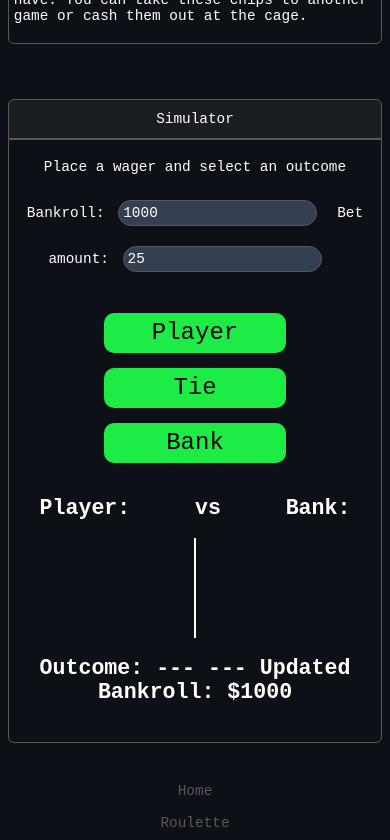
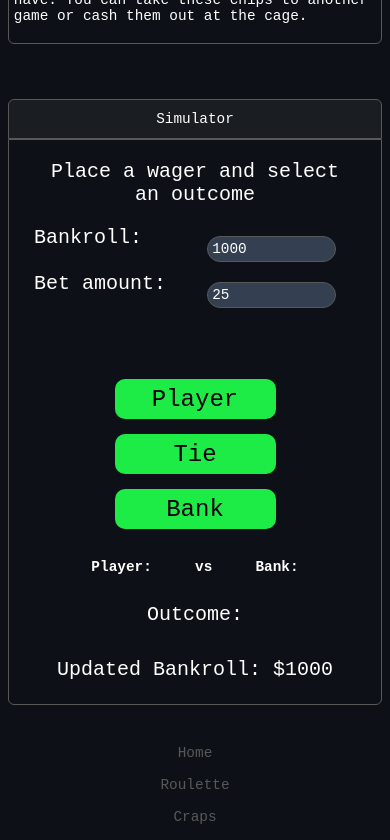
Before and after one commit to Johnhuber3/StratSim, a React (Create React App) app: page /Baccarat in a window 390 px wide. Shown: the part 2920-3760 px from the top of the page. Built offline with nearby package versions, Linux system fonts and the light colour scheme.

Commit message:
made playing cards responsive and changed mobile view wallpaper

```diff
--- a/src/components/Footer.css
+++ b/src/components/Footer.css
@@ -63,4 +63,8 @@
     .footer-link-items a {
         font-size: 0.9rem;
     }
+
+    h1 {
+        font-size: 0.9rem;
+    }
 }
--- a/src/components/HeroSection.css
+++ b/src/components/HeroSection.css
@@ -10,4 +10,11 @@
     object-fit: contain;
     position: fixed;
     z-index: -1;
+    background-image: url('../caesarlobby.png');
 }
+
+@media (max-width: 768px) {
+    .hero-container {
+        background-image: url('../../public/caesarspalacemobile.jpg');
+    }
+}
--- a/src/components/HeroSection.js
+++ b/src/components/HeroSection.js
@@ -4,7 +4,7 @@ import './HeroSection.css';
 
 function HeroSection() {
   return (
-    <div className='hero-container' style={{ backgroundImage: `url(${backgroundImage})` }}></div>
+    <div className='hero-container' ></div>
   )
 }
 
--- a/src/components/Roulette.css
+++ b/src/components/Roulette.css
@@ -70,6 +70,20 @@ body {
     width: 100%;
     max-width: 600px;
     border-radius: 25px;
+}
+
+.b-output-info {
+    display: flex;
+    flex-direction: column;
+    align-items: flex-start;
+    color: rgb(255, 255, 255);
+    font-size: 20px;
+    font-family: monospace;
+}
+
+.b-output-info label {
+    margin-top: 1rem;
+    width: 100%;
 }
 
 .buttons {
@@ -175,7 +189,6 @@ body {
 }
 
 .r-sim-box-input {
-    display: flex;
     gap: 0px;
 }
 
@@ -264,7 +277,87 @@ body {
     }
 
     .input-box {
-        width: auto;
+        width: 40%;
         margin-left: 5px;
     }
 }
+
+
+
+
+
+
+
+.card-display {
+    display: flex;
+    justify-content: center;
+    flex-wrap: wrap;
+    gap: 1rem;
+}
+
+.hand {
+    display: flex;
+    flex-direction: row;
+    align-items: center;
+    flex-wrap: wrap;
+}
+
+.card-image {
+    border-radius: 10px;
+    border: 2px solid white;
+    max-width: 80px;
+    margin: 0.5rem;
+}
+
+.divider {
+    border-left: 2px solid white;
+    height: 100px;
+    margin: 0 20px;
+}
+
+@media only screen and (max-width: 768px) {
+    .card-image {
+        max-width: 60px;
+    }
+
+    .divider {
+        height: 50px;
+        margin: 0 10px;
+        display: none;
+    }
+
+    .hand {
+        justify-content: center;
+    }
+}
+
+
+
+
+.card-container {
+    display: flex;
+    flex-direction: column;
+    gap: 1rem;
+}
+
+.dealer-container,
+.player-container {
+    display: flex;
+    flex-wrap: wrap;
+    gap: 0.5rem;
+    margin-bottom: 1rem;
+}
+
+.blackjack-card {
+    border-radius: 10px;
+    border: 2px solid white;
+    width: 80px;
+    height: 120px;
+}
+
+@media (max-width: 768px) {
+    .blackjack-card {
+        width: 50px;
+        height: 75px;
+    }
+}
--- a/src/components/pages/Baccarat.js
+++ b/src/components/pages/Baccarat.js
@@ -345,11 +345,13 @@ export default function Baccarat() {
                 <div className="r-intro-box-title">
                     <p>Simulator</p>
                 </div>
-                <div className="r-strat-box-info">
+                <div className="r-sim-box-info">
                     <p>Place a wager and select an outcome</p>
                     <form onSubmit={event => handleFormSubmit(event, 'Player', value)}>
-                        Bankroll: <input className='input-box' type="number" value={bankRoll} onChange={handleBankrollChange}/>
-                        Bet amount: <input className='input-box' type="text" value={value} onChange={handleChange} />
+                        <div className="r-sim-box-input">
+                            <label>Bankroll: <input className='input-box' type="number" value={bankRoll} onChange={handleBankrollChange}/></label>
+                            <label>Bet amount: <input className='input-box' type="text" value={value} onChange={handleChange} /></label>
+                        </div>
                         <br /><br />
                         <div className="buttons">
                             <button type="submit" className="sub-button" onClick={event => handleFormSubmit(event, 'Player', value)}>Player</button>
@@ -359,36 +361,32 @@ export default function Baccarat() {
                     </form>
                     <div>
                         <h1 style={{ textAlign: 'center' }}>Player: {playerInfo} &nbsp;&nbsp;&nbsp;&nbsp;vs &nbsp;&nbsp;&nbsp;&nbsp;Bank: {bankerInfo}</h1>
-                        <div style={{ display: 'flex', justifyContent: 'center' }}>
-                            <div style={{ display: 'flex', flexDirection: 'row', alignItems: 'center' }}>
+                        <div className="card-display">
+                            <div className="hand">
                                 {playerHand.map((card) => (
                                     <img
                                         src={cardImages[card]}
                                         alt=''
-                                style={{ borderRadius: '10px', transform: 'scale(0.8)', border: '2px solid white' }}
+                                        className="card-image"
                                     />
                                 ))}
                             </div>
-                            <div
-                            style={{
-                                borderLeft: '2px solid white',
-                                height: '100px',
-                                margin: '0 20px',
-                            }}
-                            />
-                            <div style={{ display: 'flex', flexDirection: 'row', alignItems: 'center' }}>
+                            <div className="divider" />
+                            <div className="hand">
                                 {bankHand.map((card) => (
                                     <img
                                         src={cardImages[card]}
                                         alt=''
-                                style={{ borderRadius: '10px', transform: 'scale(0.8)', border: '2px solid white' }}
+                                        className="card-image"
                                     />
                                 ))}
                             </div>
                         </div>
                     </div>
-                    <div>
-                        <h2>Outcome: {resultInfo} --- {profitInfo} --- Updated Bankroll: ${bankRoll}</h2>
+                    <div className="b-output-info">
+                            <label>Outcome: {resultInfo}</label>
+                            <label>{profitInfo}</label>
+                            <label>Updated Bankroll: ${bankRoll}</label>
                     </div>
                     <br />
                 </div>
--- a/src/components/pages/BlackJack.js
+++ b/src/components/pages/BlackJack.js
@@ -417,12 +417,14 @@ export default function Blackjack() {
                 <div className="r-intro-box-title">
                     <p>Simulator</p>
                 </div>
-                <div className="r-strat-box-info">
+                <div className="r-sim-box-info">
                     <div>
                         <br />
                         <p>*** Free play Blackjack, press Deal to start a new hand ***</p>
-                        Bankroll: <input className='input-box' type="number" value={bankRoll} onChange={handleBankrollChange}/>
-                        Bet Amount: <input className='input-box' type="number" value={value} onChange={handleChange} />
+                        <div className="r-sim-box-input">
+                            <label>Bankroll: <input className='input-box' type="number" value={bankRoll} onChange={handleBankrollChange}/></label>
+                            <label>Bet Amount: <input className='input-box' type="number" value={value} onChange={handleChange} /></label>
+                        </div>
                         <div className="buttons">
                         <button
                             style={{ backgroundColor: isShown ? 'rgb(89, 0, 255)' : '' }}
@@ -471,7 +473,7 @@ function SimulateGame({ playerHand, dealerHand, playerValues, dealerValues, getC
 
     const renderHand = (hand) => {
         return hand.map((card, index) => (
-          <img src={getCardImage(card)} alt={card} key={index} style={{ borderRadius: '10px', transform: 'scale(0.8)', border: '2px solid white' }}/>
+            <img src={getCardImage(card)} alt={card} key={index} className="blackjack-card" />
         ));
     };
 
@@ -485,7 +487,7 @@ function SimulateGame({ playerHand, dealerHand, playerValues, dealerValues, getC
                     src={getCardImage(card)}
                     alt={card}
                     key={index}
-              style={{ borderRadius: '10px', transform: 'scale(0.8)', border: '2px solid white' }}
+                    className="blackjack-card"
                 />
             ));
         } else {
@@ -495,14 +497,14 @@ function SimulateGame({ playerHand, dealerHand, playerValues, dealerValues, getC
                     <img
                         src={cardImages['Back']}
                         alt="Face Down Card"
-                style={{ borderRadius: '10px', transform: 'scale(0.8)'}}
+                        className="blackjack-card"
                     />
                     {hand.slice(1).map((card, index) => (
                         <img
                             src={getCardImage(card)}
                             alt={card}
                             key={index}
-                  style={{ borderRadius: '10px', transform: 'scale(0.8)', border: '2px solid white' }}
+                            className="blackjack-card"
                         />
                     ))}
                 </>
@@ -510,14 +512,21 @@ function SimulateGame({ playerHand, dealerHand, playerValues, dealerValues, getC
         }
     };
 
+
     return (
         <>
             <div>
-                <div>
-                    Dealer<br />{renderHandDealer(dealerHand)}
+                <div className="card-container">
+                    <div className="dealer-container">
+                        <span>Dealer:</span>
+                        <br />
+                        {renderHandDealer(dealerHand)}
                     </div>
-                <div>
-                    Player<br />{renderHand(playerHand)}
+                    <div className="player-container">
+                        <span>Player:</span>
+                        <br />
+                        {renderHand(playerHand)}
+                    </div>
                 </div>
                 {flag === 0 && gameState === 'completed' && (
                     <div>
```
Also changed, not shown: public/caesarspalacemobile.jpg (added). Lines whose indentation alone changed are shown as unchanged.
